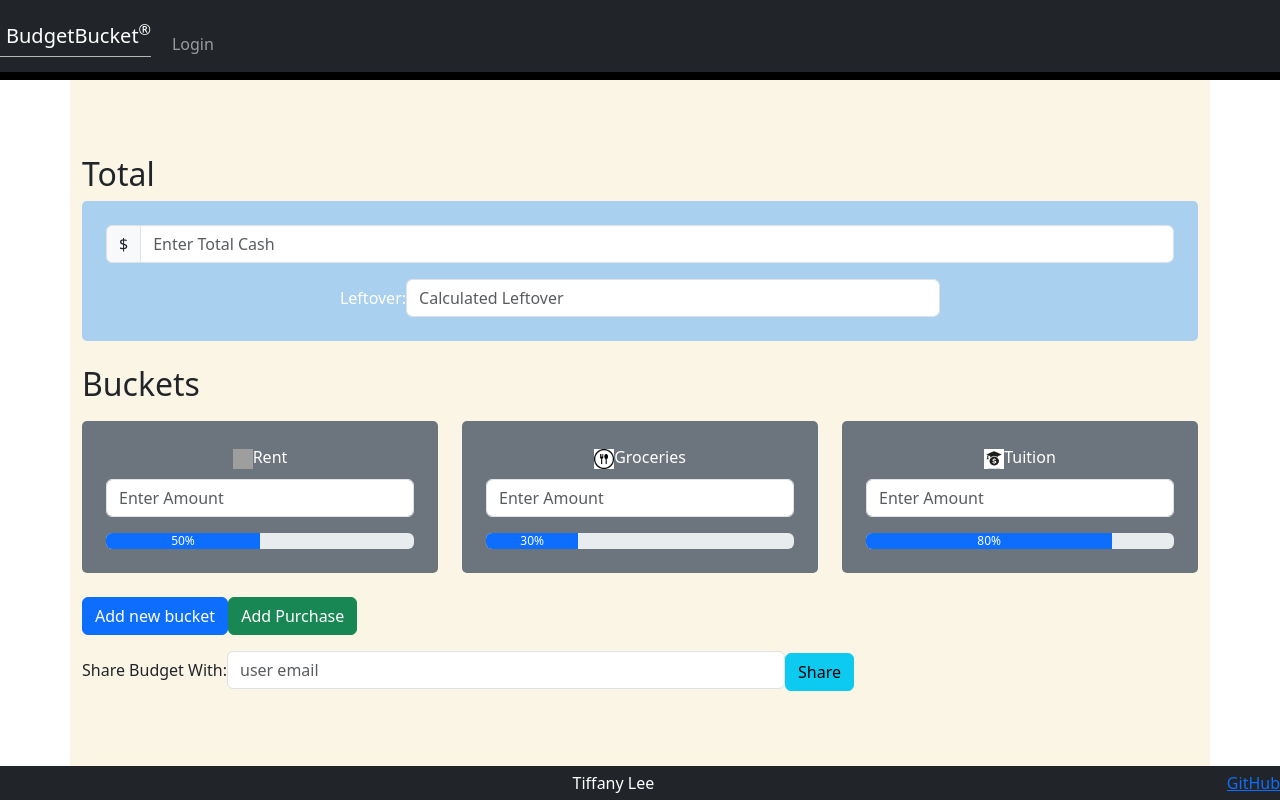
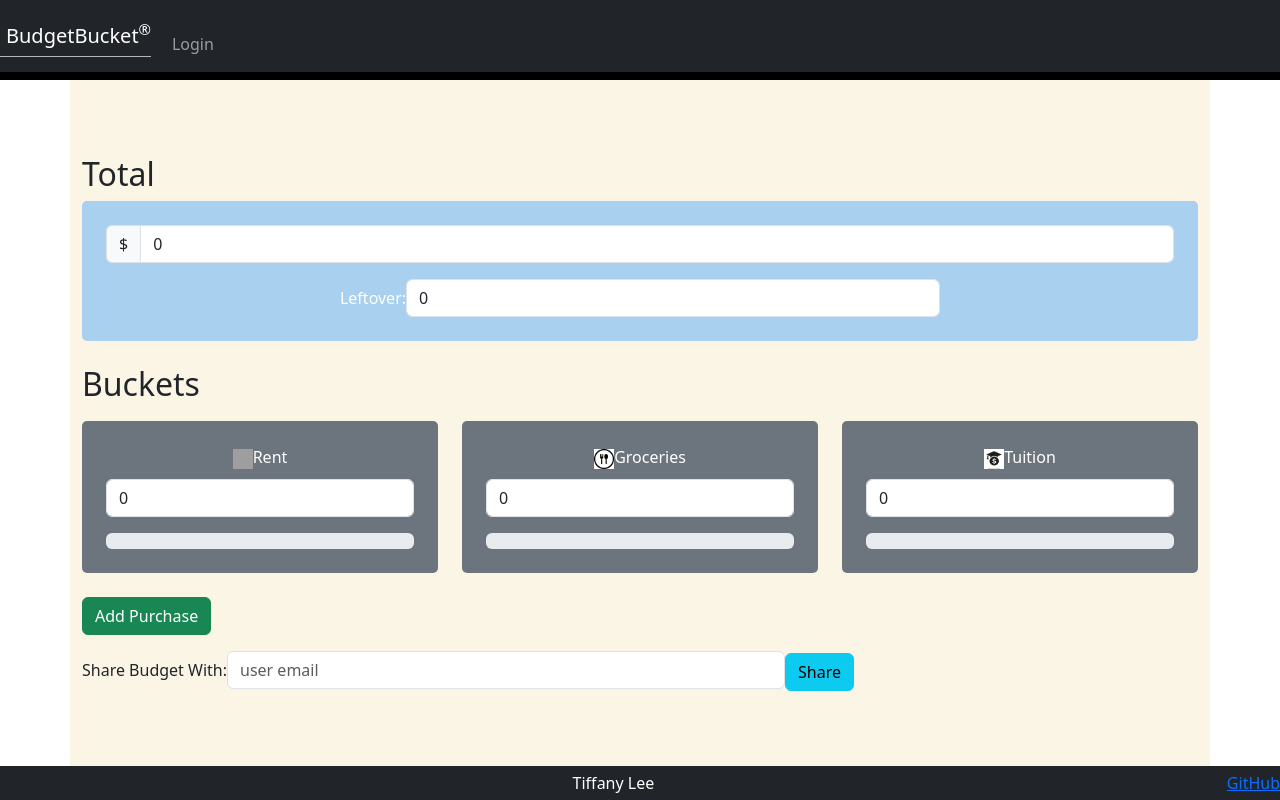
Before and after one commit to tiffannyylee/startup, a React (Vite) app: page /budget in a window 1280 px wide. Built offline with nearby package versions, Linux system fonts and the light colour scheme; grey boxes are pictures that could not be loaded.

Commit message:
adding react for budget page

```diff
--- a/src/budget/budget.jsx
+++ b/src/budget/budget.jsx
@@ -1,7 +1,41 @@
-import React from 'react';
-import './budget.css'
+import React, { useState } from 'react';
+import './budget.css';
 
 export function Budget() {
+  // State for total cash and buckets
+  const [total, setTotal] = useState(0);
+  const [leftover, setLeftover] = useState(0);
+  const [buckets, setBuckets] = useState({
+    rent: 0,
+    groceries: 0,
+    tuition: 0,
+  });
+
+  // Update the total and recalculate leftover
+  const handleTotalChange = (e) => {
+    const newTotal = parseFloat(e.target.value) || 0;
+    setTotal(newTotal);
+    calculateLeftover(newTotal, buckets);
+  };
+
+  // Update bucket values and recalculate leftover
+  const handleBucketChange = (bucketName, value) => {
+    const newBuckets = { ...buckets, [bucketName]: parseFloat(value) || 0 };
+    setBuckets(newBuckets);
+    calculateLeftover(total, newBuckets);
+  };
+
+  // Calculate leftover amount based on total and bucket sums
+  const calculateLeftover = (total, buckets) => {
+    const sumBuckets = Object.values(buckets).reduce((sum, value) => sum + value, 0);
+    setLeftover(total - sumBuckets);
+  };
+
+  // Calculate progress percentage for each bucket
+  const calculateProgress = (bucketValue) => {
+    return total > 0 ? Math.min((bucketValue / total) * 100, 100) : 0;
+  };
+
   return (
     <main className="container py-5">
       <div className="row">
@@ -12,11 +46,26 @@ export function Budget() {
             <form id="totalForm">
               <div className="input-group mb-3">
                 <span className="input-group-text">$</span>
-                <input type="number" id="totalInput" className="form-control" placeholder="Enter Total Cash" required />
+                <input
+                  type="number"
+                  id="totalInput"
+                  className="form-control"
+                  placeholder="Enter Total Cash"
+                  required
+                  value={total}
+                  onChange={handleTotalChange}
+                />
               </div>
               <div>
                 <span>Leftover:</span>
-                <input type="text" id="leftover" className="form-control d-inline-block w-50" placeholder="Calculated Leftover" readonly />
+                <input
+                  type="text"
+                  id="leftover"
+                  className="form-control d-inline-block w-50"
+                  placeholder="Calculated Leftover"
+                  readOnly
+                  value={leftover}
+                />
               </div>
             </form>
           </div>
@@ -25,47 +74,38 @@ export function Budget() {
         <div className="col-md-12">
           <h2>Buckets</h2>
           <div className="row">
-            <div className="col-md-4 col-sm-12">
-              <div className="bucket p-4 mb-4" id="bucket1">
-                <img src="images/house.png" alt="Rent Icon" style={{ width: '20px', height: '20px' }} />
-                <span>Rent</span>
-                <input type="number" className="form-control bucket-input" placeholder="Enter Amount" />
-                {/* <!-- Progress bar for Rent bucket --> */}
-                <div className="progress mt-3">
-                <div className="progress-bar" role="progressbar" style={{ width: '50%' }} aria-valuenow="50" aria-valuemin="0" aria-valuemax="100">50%</div>
-                </div>
-              </div>
-            </div>
+            {/* Rent Bucket */}
+            <Bucket
+              label="Rent"
+              icon="images/house.png"
+              value={buckets.rent}
+              onChange={(value) => handleBucketChange('rent', value)}
+              progress={calculateProgress(buckets.rent)}
+            />
 
-            <div className="col-md-4 col-sm-12">
-              <div className="bucket p-4 mb-4" id="bucket2">
-                <img src="images/food.png" alt="Groceries Icon" style={{ width: '20px', height: '20px' }} />
-                <span>Groceries</span>
-                <input type="number" className="form-control bucket-input" placeholder="Enter Amount" />
-                {/* <!-- Progress bar for Groceries bucket --> */}
-                <div className="progress mt-3">
-                  <div className="progress-bar" role="progressbar" style={{width: '30%' }} aria-valuenow="30" aria-valuemin="0" aria-valuemax="100">30%</div>
-                </div>
-              </div>
-            </div>
+            {/* Groceries Bucket */}
+            <Bucket
+              label="Groceries"
+              icon="images/food.png"
+              value={buckets.groceries}
+              onChange={(value) => handleBucketChange('groceries', value)}
+              progress={calculateProgress(buckets.groceries)}
+            />
 
-            <div className="col-md-4 col-sm-12">
-              <div className="bucket p-4 mb-4" id="bucket3">
-                <img src="images/tuition.jpeg" alt="Tuition Icon" style={{ width: '20px', height: '20px' }} />
-                <span>Tuition</span>
-                <input type="number" className="form-control bucket-input" placeholder="Enter Amount" />
-                {/* <!-- Progress bar for Tuition bucket --> */}
-                <div className="progress mt-3">
-                  <div className="progress-bar" role="progressbar" style={{width: '80%'}} aria-valuenow="80" aria-valuemin="0" aria-valuemax="100">80%</div>
-                </div>
-              </div>
-            </div>
+            {/* Tuition Bucket */}
+            <Bucket
+              label="Tuition"
+              icon="images/tuition.jpeg"
+              value={buckets.tuition}
+              onChange={(value) => handleBucketChange('tuition', value)}
+              progress={calculateProgress(buckets.tuition)}
+            />
           </div>
         </div>
 
-        {/* <!-- Add Bucket and Share --> */}
+        {/* Add Bucket and Share */}
         <div className="col-md-12">
-          <button type="button" className="btn btn-primary mb-3">Add new bucket</button>
+          {/* <button type="button" className="btn btn-primary mb-3">Add new bucket</button> */}
           <form method="get" action="payment.html" className="d-inline-block">
             <button type="submit" className="btn btn-success mb-3">Add Purchase</button>
           </form>
@@ -78,5 +118,35 @@ export function Budget() {
       </div>
     </main>
   );
+}
 
+// Separate Bucket component
+function Bucket({ label, icon, value, onChange, progress }) {
+  return (
+    <div className="col-md-4 col-sm-12">
+      <div className="bucket p-4 mb-4">
+        <img src={icon} alt={`${label} Icon`} style={{ width: '20px', height: '20px' }} />
+        <span>{label}</span>
+        <input
+          type="number"
+          className="form-control bucket-input"
+          placeholder="Enter Amount"
+          value={value}
+          onChange={(e) => onChange(e.target.value)}
+        />
+        {/* Progress bar */}
+        <div className="progress mt-3">
+          <div
+            className="progress-bar"
+            role="progressbar"
+            style={{ width: `${progress}%` }}
+            aria-valuenow={progress}
+            aria-valuemin="0"
+            aria-valuemax="100">
+            {Math.round(progress)}%
+          </div>
+        </div>
+      </div>
+    </div>
+  );
 }
```
